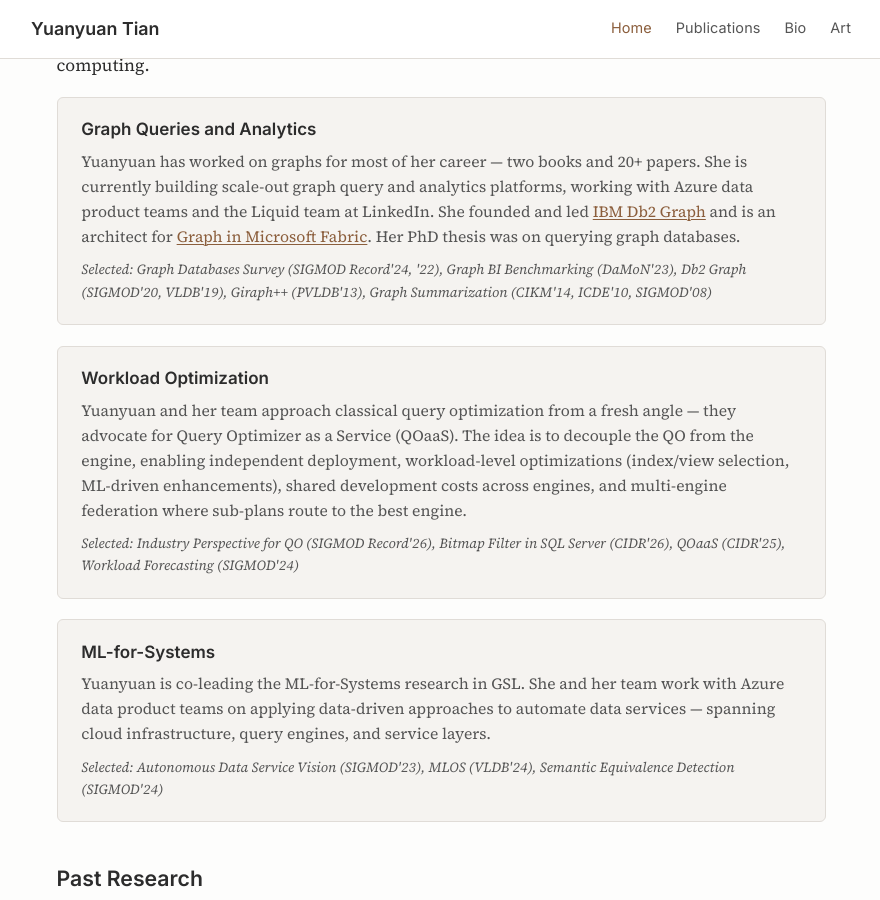
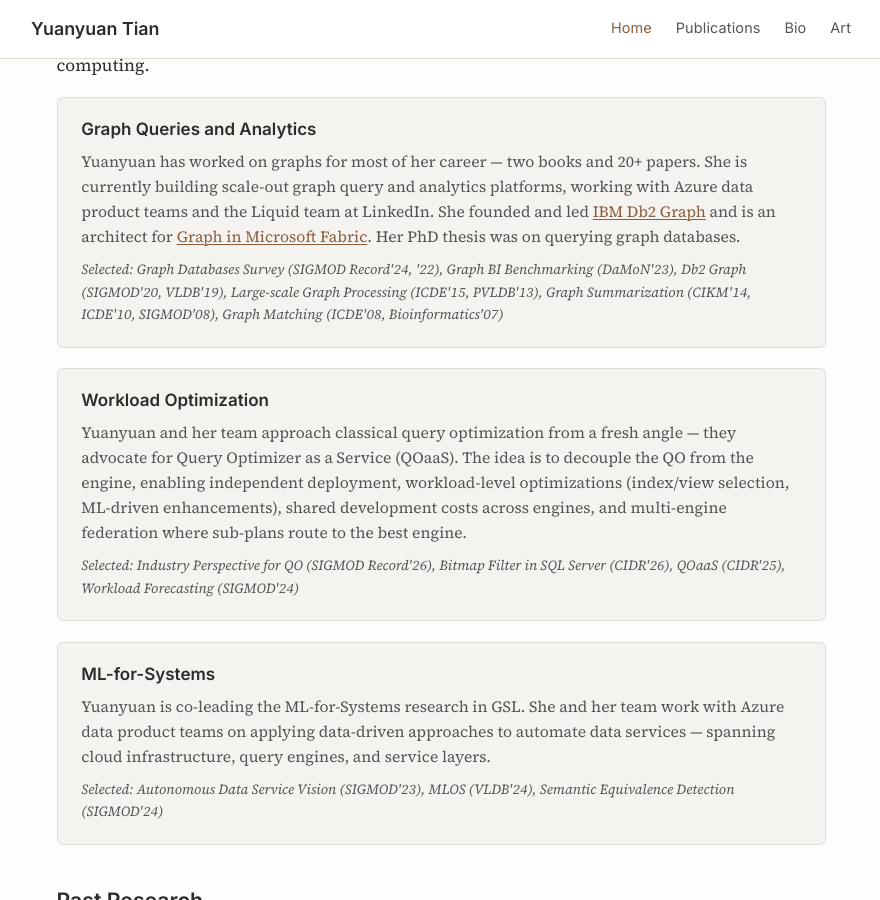
Before and after one commit to humming80/humming80.github.io, a Jekyll site: the page built from index.md, in a window 1280 px wide and 900 px high, scrolled down 422 px. Shown: the whole window, without its empty margins (199-1079 px from the left). Built offline with Jekyll 4.4.1, drawn with Linux system fonts in a browser that asks for light colours.

Commit message:
Update index.md

```diff
--- a/index.md
+++ b/index.md
@@ -27,7 +27,7 @@ Yuanyuan leads graph queries & analytics, query/workload optimization, and ML-fo
 <div class="research-area">
 <h3>Graph Queries and Analytics</h3>
 <p>Yuanyuan has worked on graphs for most of her career — two books and 20+ papers. She is currently building scale-out graph query and analytics platforms, working with Azure data product teams and the Liquid team at LinkedIn. She founded and led <a href="https://www.ibm.com/support/producthub/icpdata/docs/content/SSQNUZ_latest/svc-db2w/db2w-graph-ovu.html">IBM Db2 Graph</a> and is an architect for <a href="https://learn.microsoft.com/en-us/fabric/graph/overview">Graph in Microsoft Fabric</a>. Her PhD thesis was on querying graph databases.</p>
-<p class="papers">Selected: Graph Databases Survey (SIGMOD Record'24, '22), Graph BI Benchmarking (DaMoN'23), Db2 Graph (SIGMOD'20, VLDB'19), Giraph++ (PVLDB'13), Graph Summarization (CIKM'14, ICDE'10, SIGMOD'08)</p>
+<p class="papers">Selected: Graph Databases Survey (SIGMOD Record'24, '22), Graph BI Benchmarking (DaMoN'23), Db2 Graph (SIGMOD'20, VLDB'19), Large-scale Graph Processing (ICDE'15, PVLDB'13), Graph Summarization (CIKM'14, ICDE'10, SIGMOD'08), Graph Matching (ICDE'08, Bioinformatics'07)</p>
 </div>
 
 <div class="research-area">
```
